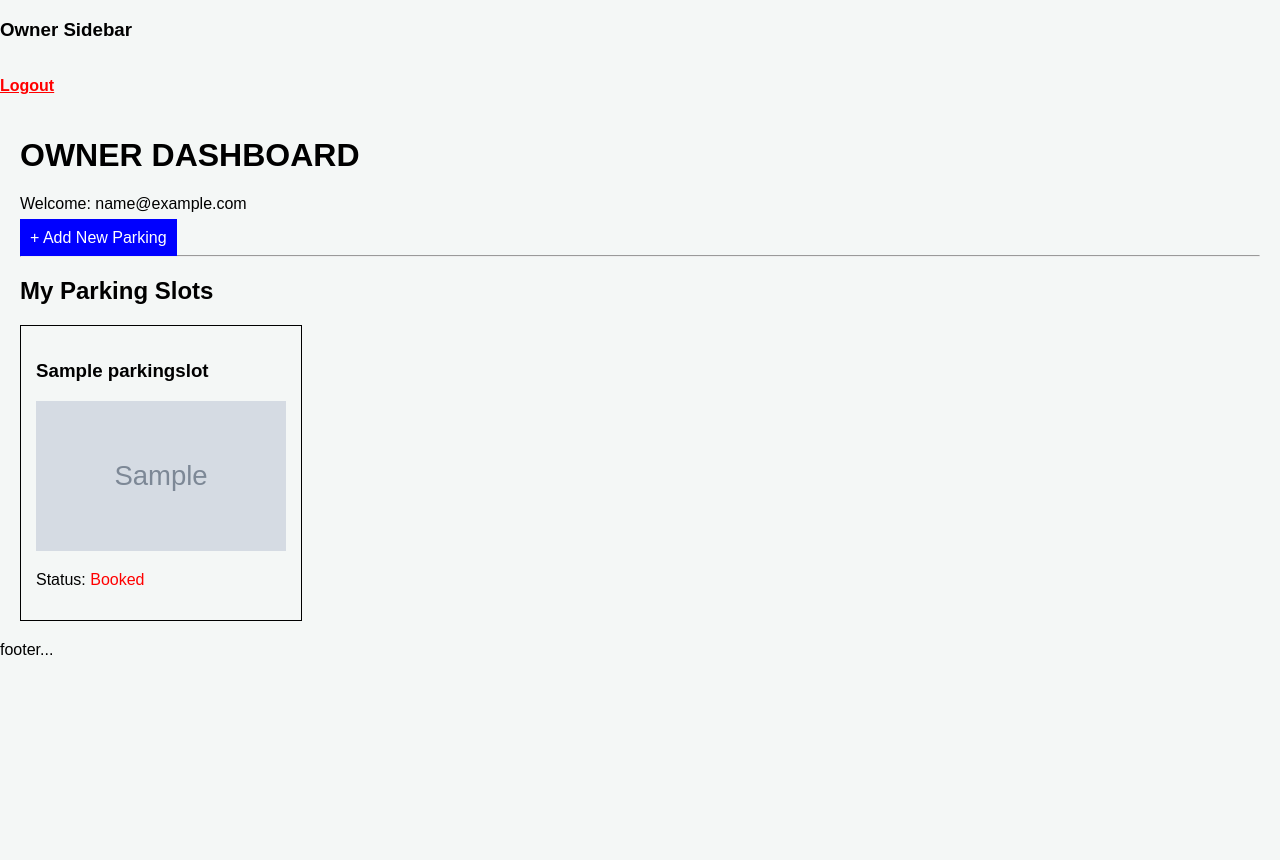
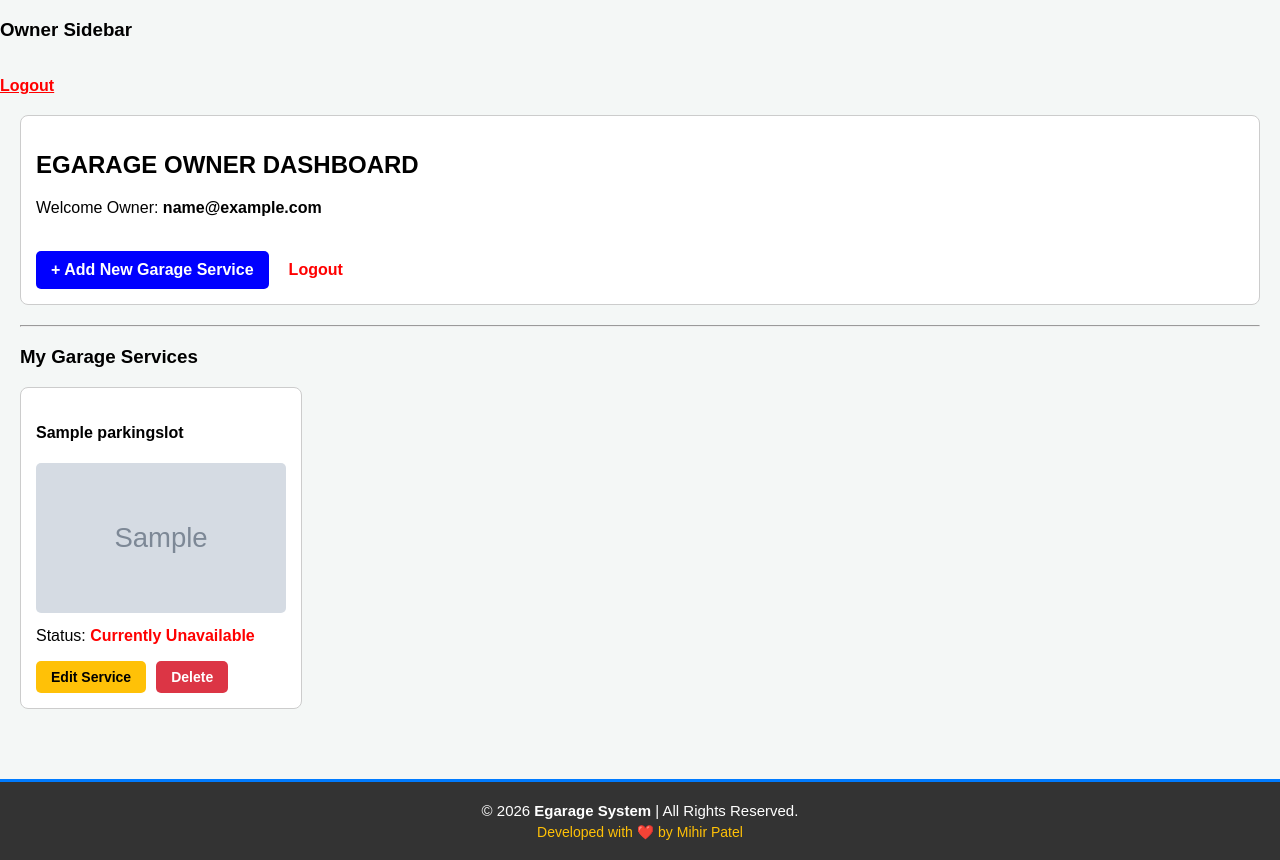
Before and after one commit to pm8746295-cell/Egarage, a Django app: page /garage/owner/ in a window 1280 px wide. Before the commit the page ends 655 px from the top, so only its background shows below. Run offline with Django 5.2, Linux system fonts and the light colour scheme; a user stored in the database is signed in; tables that the repository leaves empty hold one stand-in row (values such as "Sample post"); grey boxes marked "Sample" are stand-in pictures.

Commit message:
Finalized Egarage: Added full CRUD, Booking Engine, and Custom Footer

```diff
--- a/Egarage/garage/forms.py
+++ b/Egarage/garage/forms.py
@@ -5,3 +5,9 @@ class ParkingSlotCreationForm(forms.ModelForm):
     class Meta:
         model = ParkingSlot
         fields = "__all__"
+
+        labels = {
+            'name': 'Service Name (e.g., Car Wash, Engine Repair, Full Service)',
+            'is_booked': 'Is this service currently unavailable?',
+            'parkingImage': 'Upload Service/Mechanic Image'
+        }
--- a/Egarage/garage/urls.py
+++ b/Egarage/garage/urls.py
@@ -4,5 +4,8 @@ from . import views
 urlpatterns = [
     path("owner/",views.ownerDashboardView,name="owner_dashboard"),
     path("user/",views.userDashboardView,name="user_dashboard"),
-    path("createparking/",views.createParking,name="create_parking")
+    path("createparking/",views.createParking,name="create_parking"),
+    path('user/book-service/<int:id>/', views.bookService, name='book_service'),
+    path('owner/update-service/<int:id>/', views.updateParking, name='update_parking'),
+    path('owner/delete-service/<int:id>/', views.deleteParking, name='delete_parking')
 ]
--- a/Egarage/garage/views.py
+++ b/Egarage/garage/views.py
@@ -14,7 +14,8 @@ def ownerDashboardView(request):
 #@login_required(login_url="login")
 @role_required(allowed_roles=["user"]) #check in core.urls.py login name should exist..
 def userDashboardView(request):
-    return render(request,"garage/user/user_dashboard.html")
+    services = ParkingSlot.objects.all()  # <--- NAYI LINE: Database se saari services utha li
+    return render(request, "garage/user/user_dashboard.html", {"services": services}) # <--- HTML ko data bhej diya
 
 
 def createParking(request):
@@ -28,3 +29,45 @@ def createParking(request):
     else:
         form = ParkingSlotCreationForm()
     return render(request,"garage/owner/create_parking.html",{"form":form})
+
+@login_required(login_url="login")
+@role_required(allowed_roles=["user"])
+def bookService(request, id):
+    # 1. Wo specific service database se nikali jise user book karna chahta hai
+    service = ParkingSlot.objects.get(id=id)
+
+    # 2. Egarage ka service charge (amount)
+    amount = 499
+
+    # 3. Jab user 'Pay Now' dabayega (POST request)
+    if request.method == "POST":
+        service.is_booked = True # Service ko booked mark kar diya
+        service.save()           # Database me save kar diya
+        return redirect("user_dashboard") # Wapas dashboard par bhej diya
+
+    # 4. Normal page load hone par booking.html dikhana
+    return render(request, "garage/user/booking.html", {"service": service, "amount": amount})
+
+# --- UPDATE (Edit) SERVICE ---
+@login_required(login_url="login")
+@role_required(allowed_roles=["owner"])
+def updateParking(request, id):
+    parking = ParkingSlot.objects.get(id=id) # Specific service nikali
+    if request.method == "POST":
+        # instance=parking likhna zaroori hai taaki purani hi update ho
+        form = ParkingSlotCreationForm(request.POST, request.FILES, instance=parking)
+        if form.is_valid():
+            form.save()
+            return redirect("owner_dashboard")
+    else:
+        form = ParkingSlotCreationForm(instance=parking) # Purana data form me bhara aayega
+
+    return render(request, "garage/owner/update_parking.html", {"form": form})
+
+# --- DELETE SERVICE ---
+@login_required(login_url="login")
+@role_required(allowed_roles=["owner"])
+def deleteParking(request, id):
+    parking = ParkingSlot.objects.get(id=id)
+    parking.delete() # Database se permanently uda diya
+    return redirect("owner_dashboard")
--- a/Egarage/templates/base.html
+++ b/Egarage/templates/base.html
@@ -16,6 +16,11 @@
     {% endif %}
     {% block content %}
     {% endblock %}
-    footer...
+
+    <footer style="background-color: #333; color: white; text-align: center; padding: 20px 0; margin-top: 50px; width: 100%; border-top: 3px solid #007bff;">
+        <p style="margin: 0; font-size: 15px;">&copy; 2026 <strong>Egarage System</strong> | All Rights Reserved.</p>
+        <p style="margin: 5px 0 0 0; font-size: 14px; color: #ffc107;">Developed with ❤️ by Mihir Patel</p>
+    </footer>
+
 </body>
 </html>
--- a/Egarage/templates/garage/owner/owner_dashboard.html
+++ b/Egarage/templates/garage/owner/owner_dashboard.html
@@ -2,28 +2,43 @@
 
 {% block content %}
 <div style="padding: 20px;">
-        <h1>OWNER DASHBOARD</h1>
-        <p>Welcome: {{ request.user.email }}</p>
 
-        <a href="{% url 'create_parking' %}" style="background-color: blue; color: white; padding: 10px; text-decoration: none;">+ Add New Parking</a>
+    <div style="margin-bottom: 20px; background-color: white; padding: 15px; border-radius: 8px; border: 1px solid #ccc;">
+        <h2>EGARAGE OWNER DASHBOARD</h2>
+        <p>Welcome Owner: <strong>{{ request.user.email }}</strong></p>
+        <br>
+        <div style="display: flex; gap: 20px; align-items: center;">
+            <a href="{% url 'create_parking' %}" style="background-color: blue; color: white; text-decoration: none; padding: 10px 15px; border-radius: 5px; font-weight: bold;">+ Add New Garage Service</a>
+            <a href="{% url 'logout' %}" style="color: red; font-weight: bold; text-decoration: none;">Logout</a>
+        </div>
+    </div>
 
     <hr>
-        <h2>My Parking Slots</h2>
 
-        <div style="display: flex; gap: 20px; flex-wrap: wrap; margin-top: 20px;">
+    <h3>My Garage Services</h3>
+    <div style="display: flex; gap: 20px; flex-wrap: wrap; margin-top: 15px;">
         {% for parking in parkings %}
-                <div style="border: 1px solid black; padding: 15px; width: 250px;">
-                    <h3>{{ parking.name }}</h3>
+            <div style="border: 1px solid #ccc; padding: 15px; width: 250px; border-radius: 8px; background-color: white;">
+                <h4>{{ parking.name }}</h4>
+                {% if parking.parkingImage %}
+                    <img src="{{ parking.parkingImage.url }}" alt="Service Image" style="width: 100%; height: 150px; object-fit: cover; border-radius: 5px;">
+                {% endif %}
+                <p style="margin-top: 10px;">Status:
+                    {% if parking.is_booked %}
+                        <span style="color:red; font-weight: bold;">Currently Unavailable</span>
+                    {% else %}
+                        <span style="color:green; font-weight: bold;">Available</span>
+                    {% endif %}
+                </p>
+                <div style="margin-top: 15px; display: flex; gap: 10px;">
+                    <a href="{% url 'update_parking' parking.id %}" style="background-color: #ffc107; color: black; padding: 8px 15px; text-decoration: none; border-radius: 5px; font-weight: bold; font-size: 14px;">Edit Service</a>
 
-                    {% if parking.parkingImage %}
-                        <img src="{{ parking.parkingImage.url }}" alt="Parking Image" style="width: 100%; height: 150px; object-fit: cover;">
-                    {% endif %}
-
-                    <p>Status: {% if parking.is_booked %} <span style="color:red;">Booked</span> {% else %} <span style="color:green;">Available</span> {% endif %}</p>
+                    <a href="{% url 'delete_parking' parking.id %}" style="background-color: #dc3545; color: white; padding: 8px 15px; text-decoration: none; border-radius: 5px; font-weight: bold; font-size: 14px;" onclick="return confirm('Are you sure you want to delete this service?');">Delete</a>
+                </div>
             </div>
         {% empty %}
-                <p>No parking slots added yet.</p>
+            <p>No services added yet.</p>
         {% endfor %}
     </div>
 </div>
-{% endblock content %}
+{% endblock %}
```
Also changed, not shown: Egarage/templates/garage/owner/create_parking.html (+16 -5 lines), Egarage/templates/garage/owner/update_parking.html (added, +17 -0 lines), Egarage/templates/garage/user/booking.html (added, +21 -0 lines), Egarage/templates/garage/user/user_dashboard.html (+41 -8 lines), 2 other files. Lines whose indentation alone changed are shown as unchanged.
